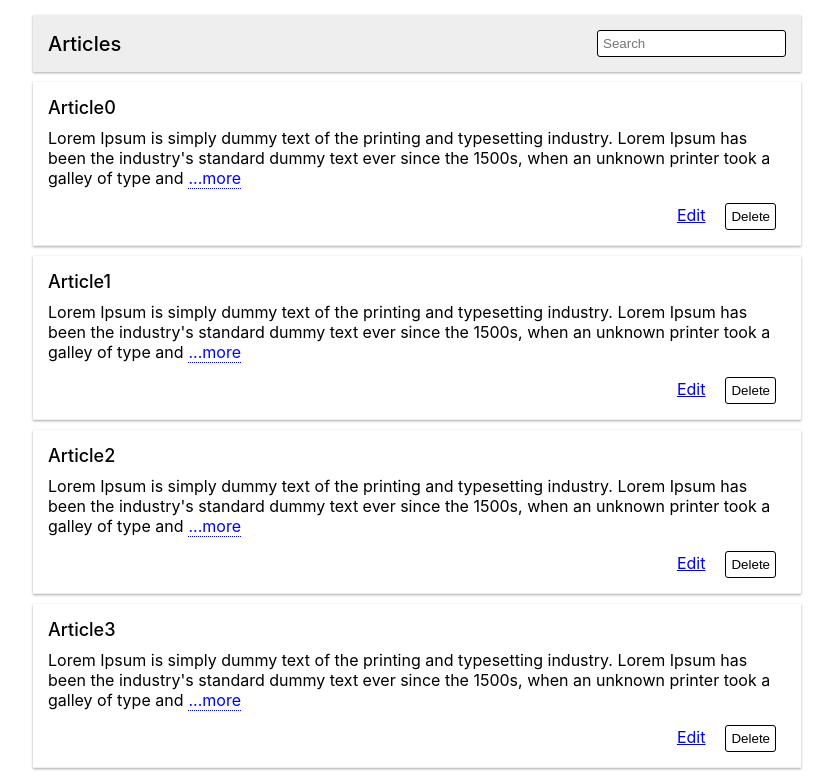
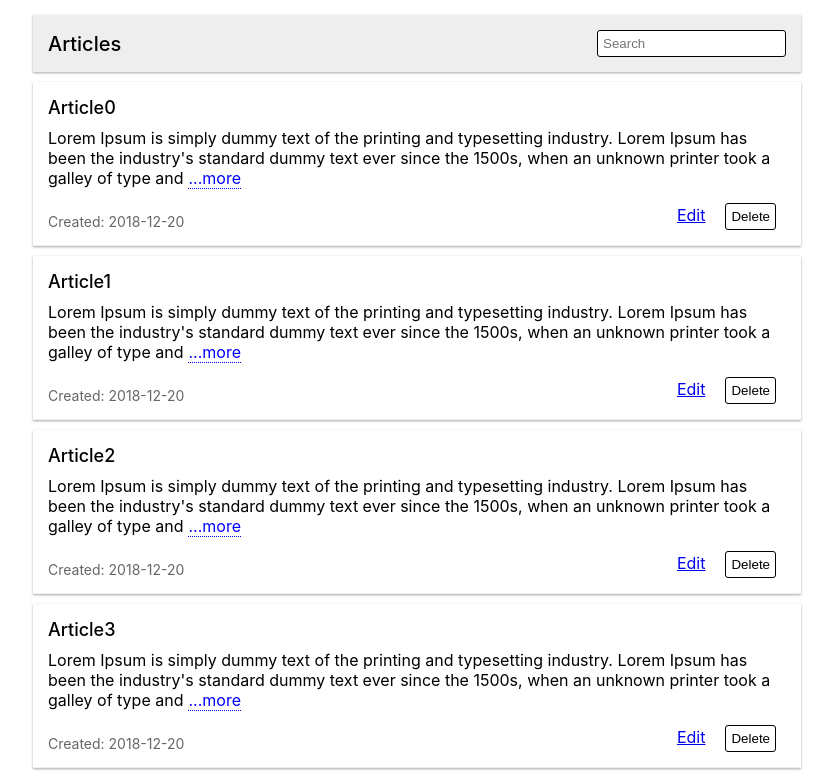
Before and after one commit to NVZver/ReactBlog, a React (Create React App) app: page /articles in a window 1280 px wide. Shown: the top 777 px of the page, without its empty margins (223-1056 px from the left). Built offline with nearby package versions, Linux system fonts and the light colour scheme.

Commit message:
Added date of article creation

```diff
--- a/src/blog/articles-list/article-list-item.js
+++ b/src/blog/articles-list/article-list-item.js
@@ -1,5 +1,6 @@
 import React, {Component} from 'react';
 import { Link } from "react-router-dom";
+import formatDate from '../../tools/date-formater';
 import './article-list-item.scss';
 
 export class ArticleListItem extends Component {
@@ -70,9 +71,12 @@ export class ArticleListItem extends Component {
                     <span>{this.getText()}</span>
                     {this.getShowMoreControl()}
                 </div>
-                <div className="article-actions">
-                    <Link className="article-actions__item" to={`/articles/${this.props.id}/edit`}>Edit</Link>
-                    <button className="article-actions__item" onClick={this.handleButtonClickDelete}>Delete</button>
+                <div className="article-footer">
+                    <div className="article-date__created">Created: {formatDate(this.props.created)}</div>
+                    <div className="article-actions">
+                        <Link className="article-actions__item" to={`/articles/${this.props.id}/edit`}>Edit</Link>
+                        <button className="article-actions__item" onClick={this.handleButtonClickDelete}>Delete</button>
+                    </div>
                 </div>
             </div>
         );
--- a/src/blog/articles-list/article-list-item.scss
+++ b/src/blog/articles-list/article-list-item.scss
@@ -29,4 +29,17 @@
             cursor: pointer;
         }
     }
+
+    &-footer {
+        display: flex;
+        justify-content: space-between;
+        align-items: flex-end;
+    }
+
+    &-date {
+        &__created {
+            color: #666666;
+            font-size: 14px;
+        }
+    }
 }
--- a/src/blog/articles-list/articles-list.js
+++ b/src/blog/articles-list/articles-list.js
@@ -58,11 +58,15 @@ export class ArticlesList extends Component {
 
     createActicleItemsList(articles){
         articles = articles || [];
-        return articles.map( article => <ArticleListItem
+        console.log(articles);
+        return articles
+                .sort((a, b)=>new Date(b.created) - new Date(a.created))
+                .map( article => <ArticleListItem
                     key={article.id}
                      id={article.id}
                   title={article.title}
                    text={article.text}
+                created={article.created}
            handleDelete={this.handleDelete}/>);
     }
 
--- a/src/blog/services/article.service.js
+++ b/src/blog/services/article.service.js
@@ -13,11 +13,11 @@ const lorem = `Lorem Ipsum is simply dummy text of
     like Aldus PageMaker including versions of Lorem Ipsum.`
 
 const articles = [
-        {id: 0, title: 'Article0', text: lorem},
-        {id: 1, title: 'Article1', text: lorem},
-        {id: 2, title: 'Article2', text: lorem},
-        {id: 3, title: 'Article3', text: lorem},
-        {id: 4, title: 'Article4', text: lorem}
+        {id: 0, title: 'Article0', text: lorem, created: new Date(), updated: undefined},
+        {id: 1, title: 'Article1', text: lorem, created: new Date(), updated: undefined},
+        {id: 2, title: 'Article2', text: lorem, created: new Date(), updated: undefined},
+        {id: 3, title: 'Article3', text: lorem, created: new Date(), updated: undefined},
+        {id: 4, title: 'Article4', text: lorem, created: new Date(), updated: undefined}
     ];
 
 export class ArticleService {
@@ -59,6 +59,7 @@ export class ArticleService {
         }
 
         article['id'] = newId;
+        article['created'] = new Date();
         articles.push(article);
         this.setArticles(articles);
     }
--- /dev/null
+++ b/src/tools/date-formater.js
@@ -0,0 +1,12 @@
+export default function formateDate(date){
+    if(typeof date !== 'object'){
+        date = new Date(date);
+    }
+    let month = (date.getMonth() + 1).toString();
+    if (+month < 10) { month = '0' + month; }
+
+    let day = date.getDate().toString();
+    if (+day < 10) { day = '0' + day; }
+
+    return `${date.getFullYear()}-${month}-${day}`;
+}
```
Also changed, not shown: 2 other files (tests, documents, lock files or other folders).
